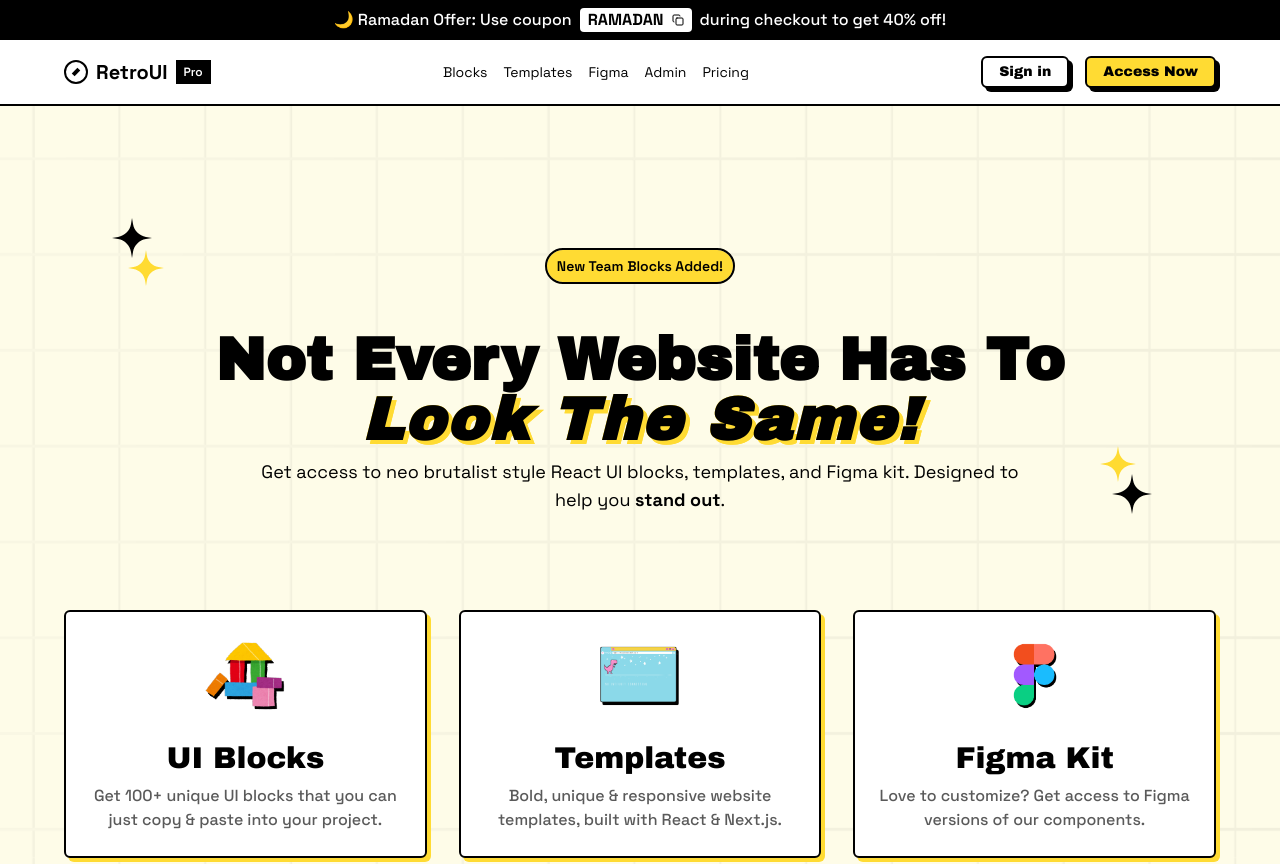
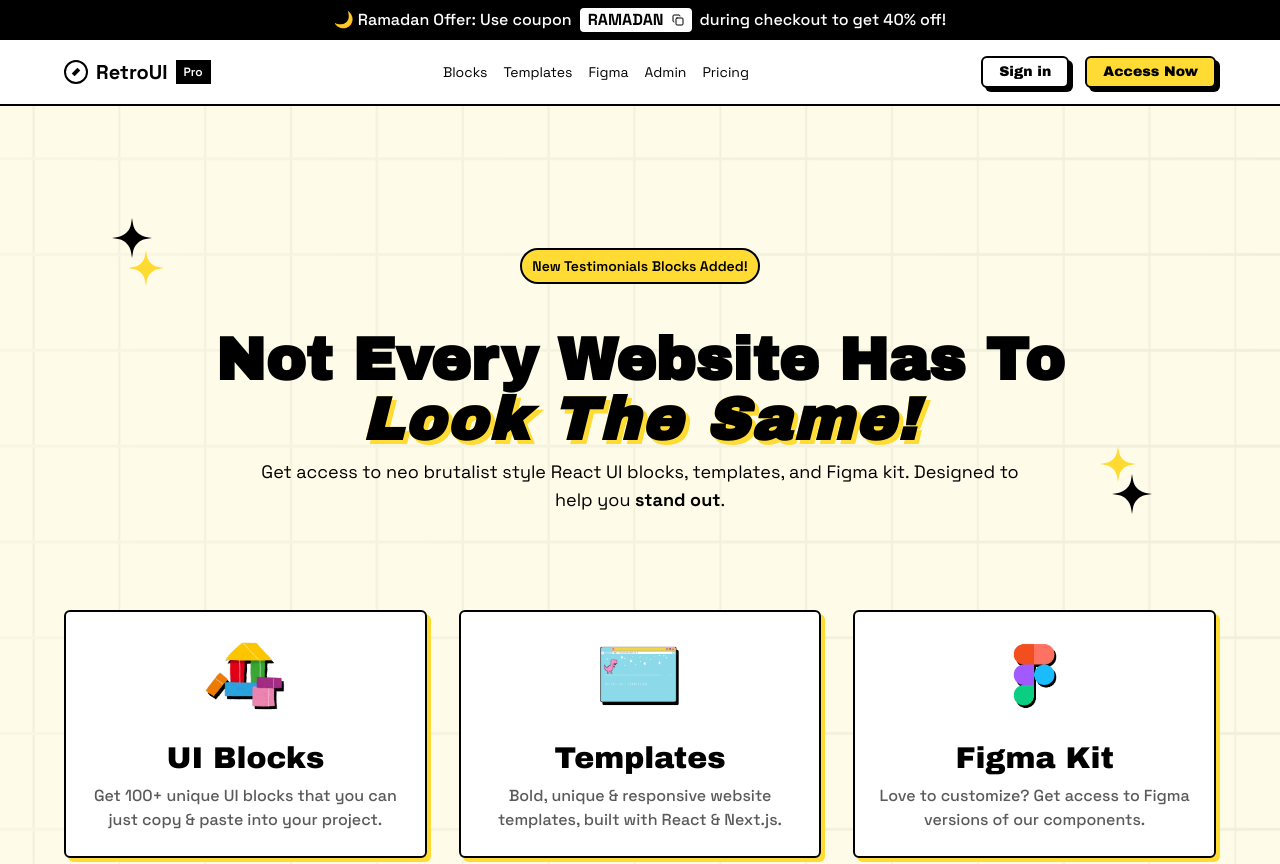
Before and after one commit to ariflogs/retroui-pro-client, a React (Vite) app: page / in a window 1280 px wide. Shown: the top 864 px of the page. Built offline with nearby package versions, Linux system fonts and the light colour scheme.

Commit message:
added alerts

```diff
--- a/src/routes/index.tsx
+++ b/src/routes/index.tsx
@@ -63,9 +63,9 @@ function Index() {
           {/* Hero content */}
           <div className="max-w-5xl text-center mx-auto">
             <div className="mb-12">
-              <a href="/team">
+              <a href="/testimonials">
                 <Badge variant="surface" className="rounded-full">
-                  New Team Blocks Added!
+                  New Testimonials Blocks Added!
                 </Badge>
               </a>
             </div>
```
